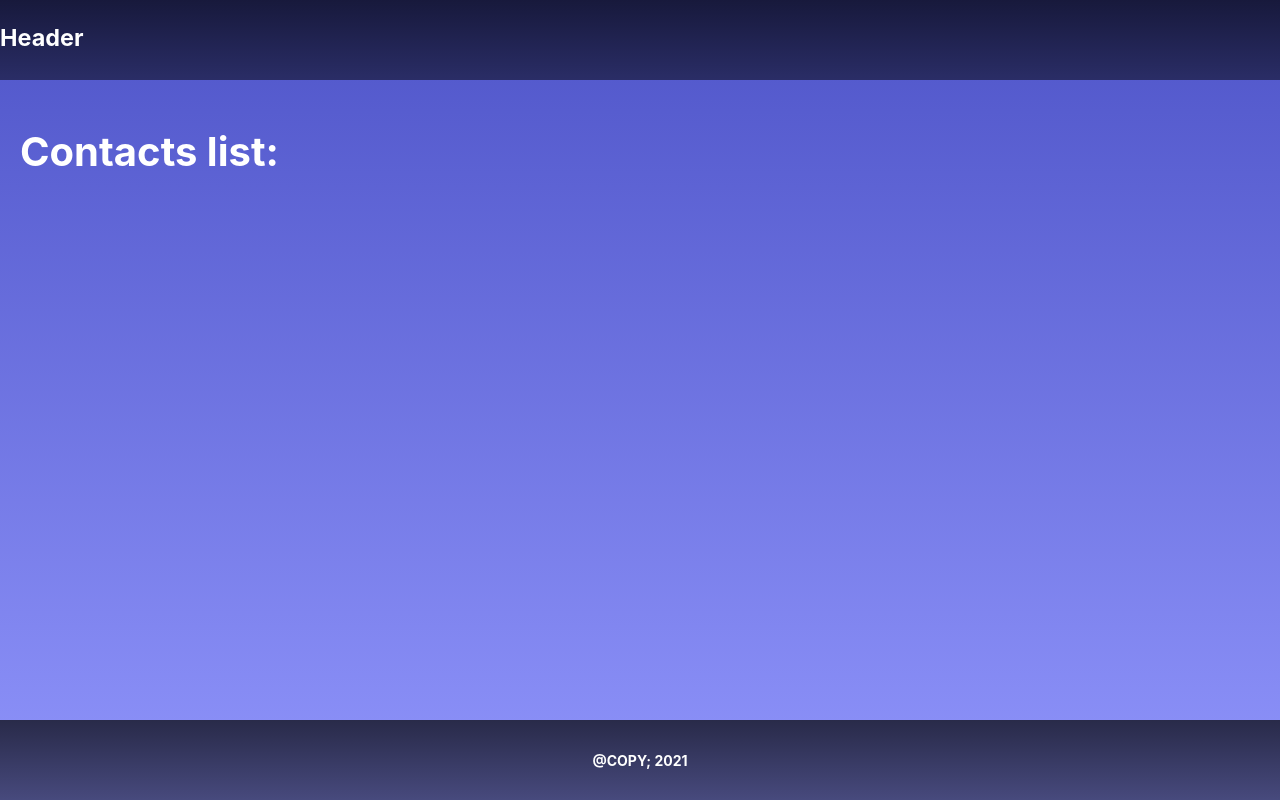
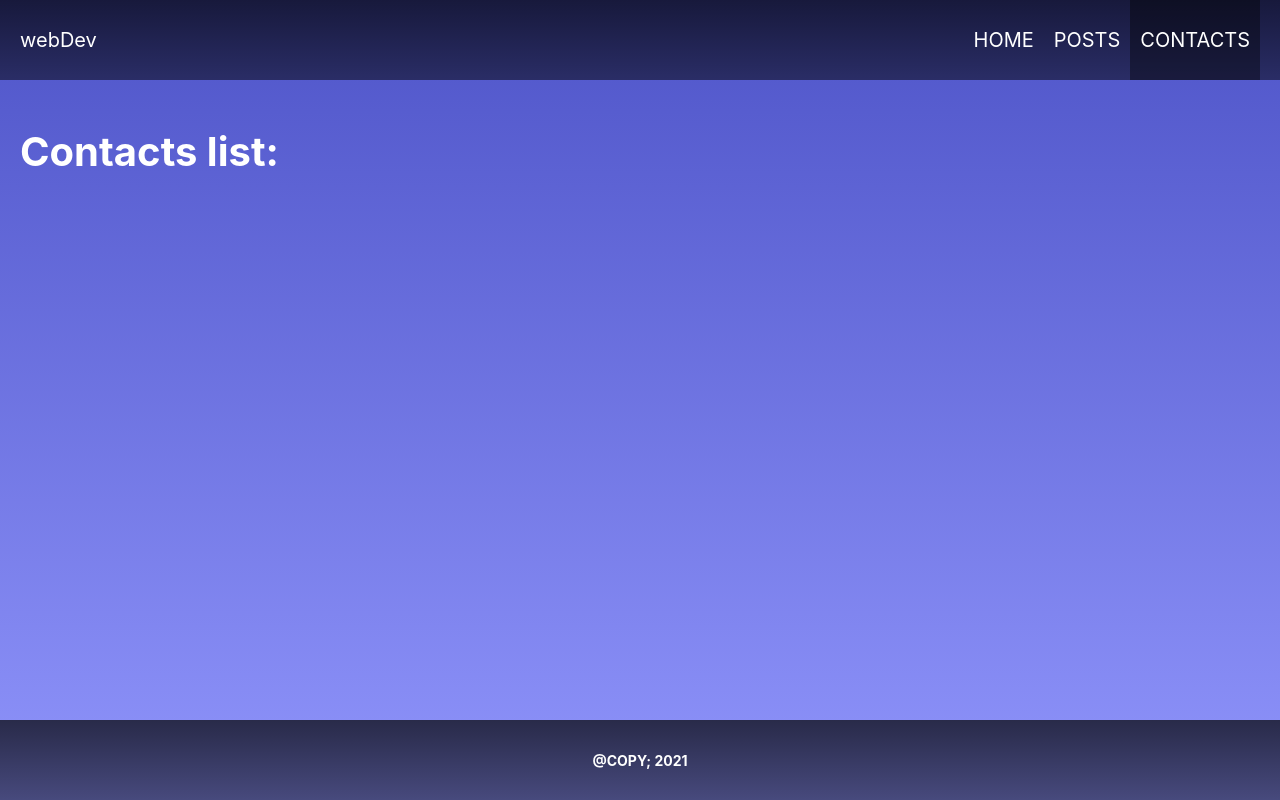
Before and after one commit to camward/Next-Base, a Next.js app: page /contacts in a window 1280 px wide. Built offline with nearby package versions, Linux system fonts and the light colour scheme.

Commit message:
навигация

```diff
--- a/components/Header.js
+++ b/components/Header.js
@@ -1,8 +1,8 @@
-import Heading from "./Heading";
+import Navbar from "./Navbar";
 
 const Header = () => (
   <header>
-    <Heading tag="h3" text="Header" />
+    <Navbar />
   </header>
 );
 
--- /dev/null
+++ b/components/Navbar.js
@@ -0,0 +1,28 @@
+import Link from "next/link";
+import { useRouter } from "next/router";
+import styles from "../styles/Navbar.module.scss";
+
+const navigation = [
+  { id: 1, title: "Home", path: "/" },
+  { id: 2, title: "Posts", path: "/posts" },
+  { id: 3, title: "Contacts", path: "/contacts" },
+];
+
+const Navbar = () => {
+  const { pathname } = useRouter();
+
+  return (
+    <nav className={styles.nav}>
+      <div className={styles.logo}>webDev</div>
+      <div className={styles.links}>
+        {navigation.map(({ id, title, path }) => (
+          <Link key={id} href={path}>
+            <a className={pathname === path ? styles.active : null}>{title}</a>
+          </Link>
+        ))}
+      </div>
+    </nav>
+  );
+};
+
+export default Navbar;
--- /dev/null
+++ b/styles/Navbar.module.scss
@@ -0,0 +1,26 @@
+.nav {
+  width: 100%;
+  height: 100%;
+  display: flex;
+  justify-content: space-between;
+  align-items: center;
+
+  .links {
+    height: 100%;
+  }
+
+  a {
+    height: 100%;
+    display: inline-flex;
+    align-items: center;
+    padding: 0 10px;
+    text-transform: uppercase;
+    color: #fff;
+    text-decoration: none;
+
+    &.active,
+    &:hover {
+      background-color: rgba(0, 0, 0, 0.4);
+    }
+  }
+}
--- a/styles/globals.scss
+++ b/styles/globals.scss
@@ -33,6 +33,9 @@ header {
     rgba(0, 0, 0, 0.7),
     rgba(0, 0, 0, 0.5)
   );
+  display: flex;
+  align-items: center;
+  padding: 0 20px;
 }
 
 footer {
```
Also changed, not shown: pages/404.js (+25 -6 lines), styles/404.module.scss (added, +7 -0 lines).
